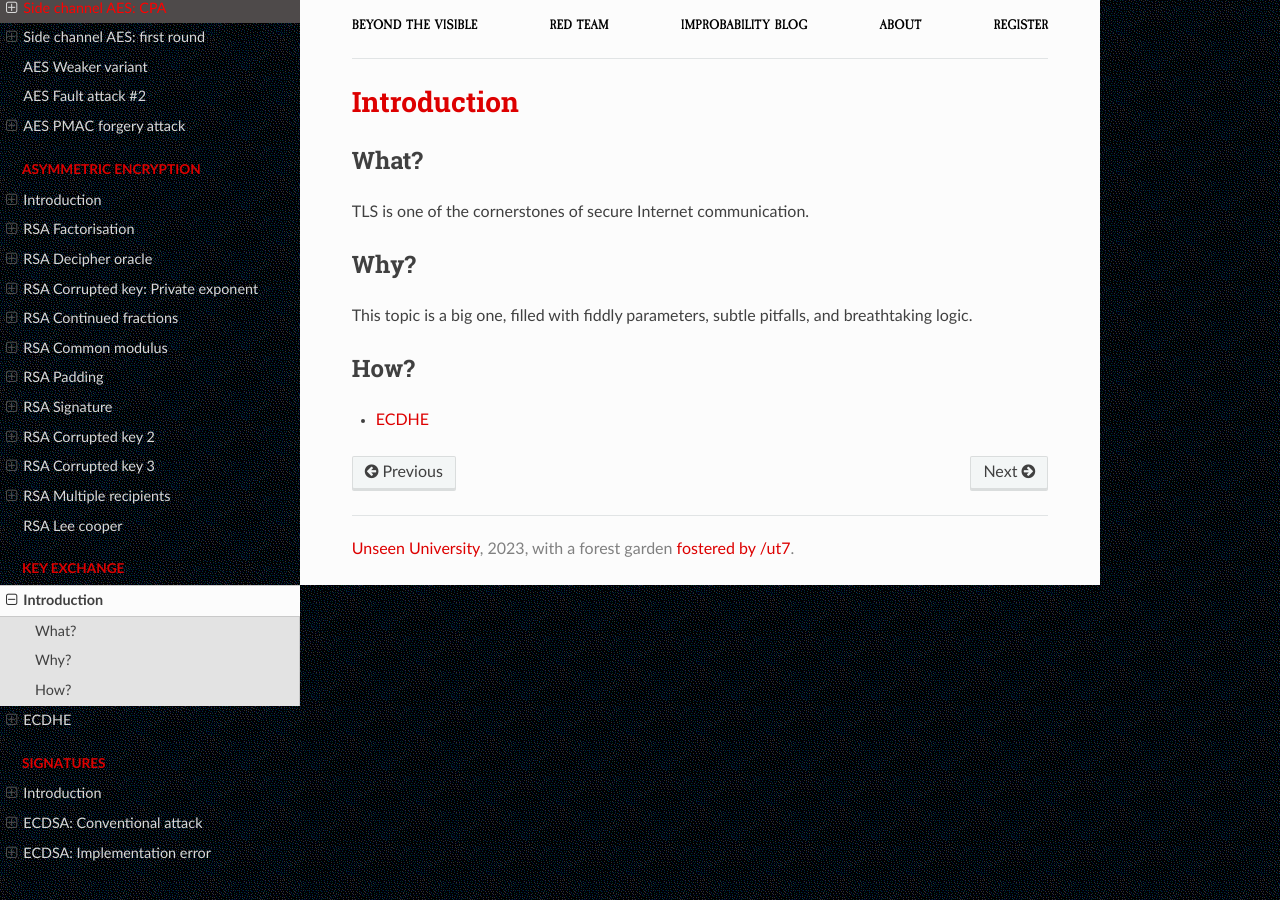
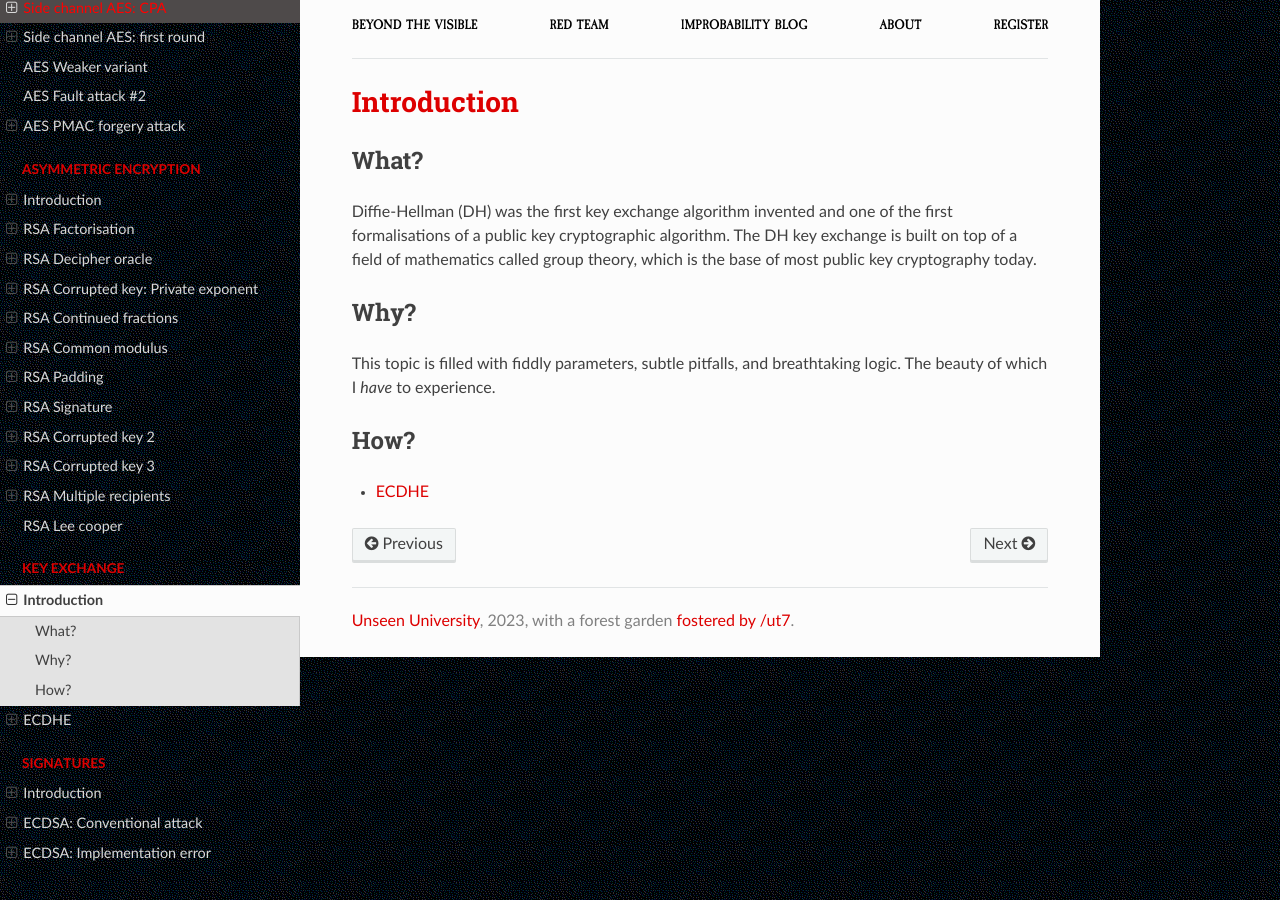
Before and after one commit to tymyrddin/red-crypt, a Sphinx documentation site: the page built from source/docs/exchange/README.md, in a window 1280 px wide. Built offline with Sphinx 7.4.7 and the Read the Docs theme 2.0.0, drawn with Linux system fonts in a browser that asks for light colours.

Commit message:
In progress ...

```diff
--- a/source/docs/exchange/README.md
+++ b/source/docs/exchange/README.md
@@ -2,11 +2,11 @@
 
 ## What?
 
-TLS is one of the cornerstones of secure Internet communication.
+Diffie-Hellman (DH) was the first key exchange algorithm invented and one of the first formalisations of a public key cryptographic algorithm. The DH key exchange is built on top of a field of mathematics called group theory, which is the base of most public key cryptography today.
 
 ## Why?
 
-This topic is a big one, filled with fiddly parameters, subtle pitfalls, and breathtaking logic.
+This topic is filled with fiddly parameters, subtle pitfalls, and breathtaking logic. The beauty of which I *have* to experience.
 
 ## How?
 
```
